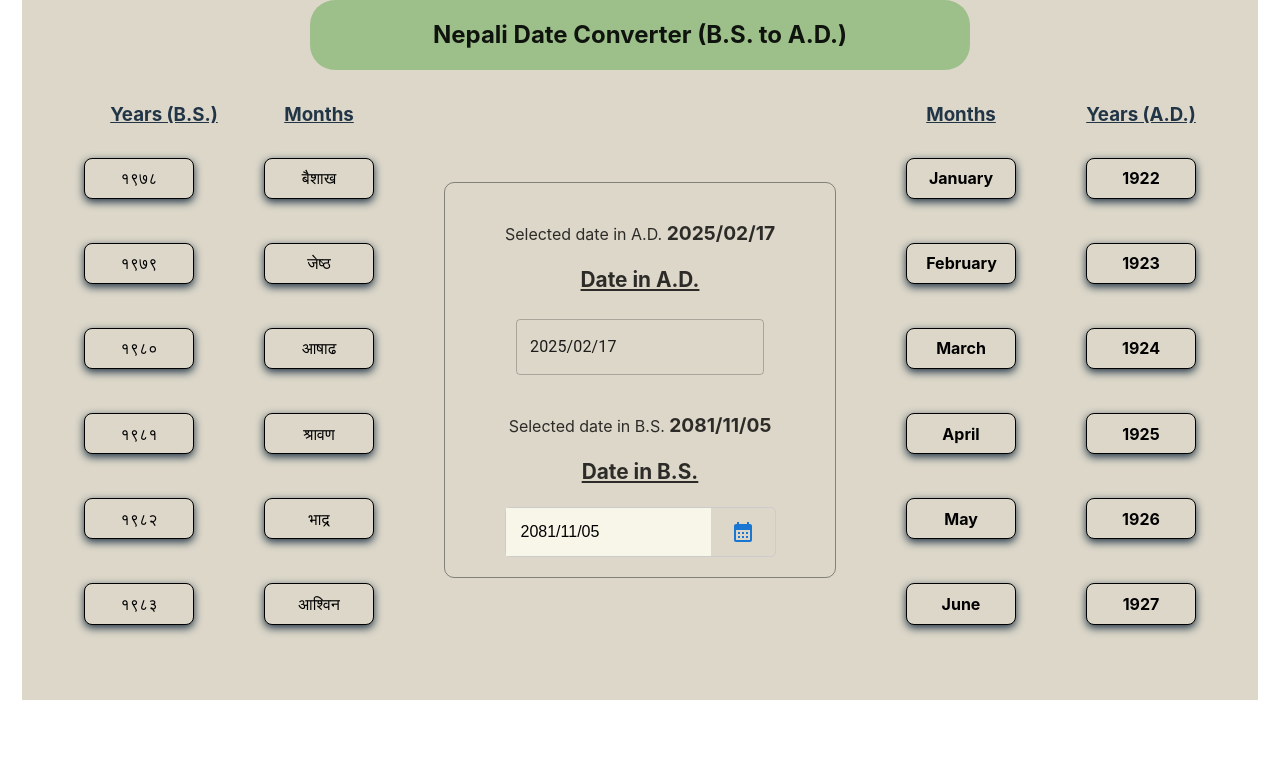
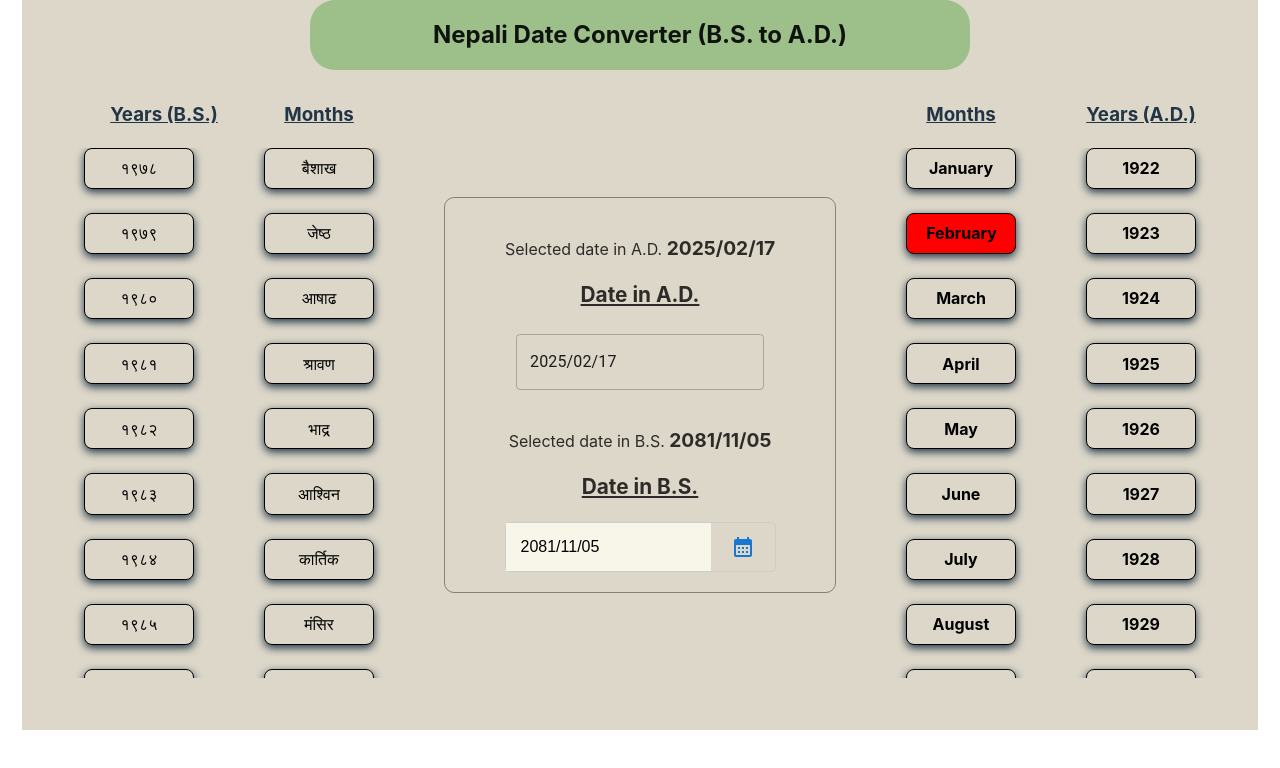
Before and after one commit to bipin-Pariyar2003/Nepali-Date-Picker, a React (Vite) app: page / in a window 1280 px wide. Shown: the top 768 px of the page. Built offline with nearby package versions, Linux system fonts and the light colour scheme.

Commit message:
highlighted current year and current month

```diff
--- a/src/Views/AdView/index.jsx
+++ b/src/Views/AdView/index.jsx
@@ -1,8 +1,15 @@
 import React from "react";
-import { bs2adHandler, bsYearToAdYear } from "utils";
+import { bsYearToAdYear } from "utils";
 import { calendar_data, en } from "assets/RNepaliCalendar/data";
 
 const AdView = () => {
+  const currentEngYear = new Date().getFullYear();
+  console.log("Current year: ", currentEngYear);
+  console.log("Type of year: ", typeof currentEngYear);
+  const currentEngMonth = new Date().getMonth();
+  console.log("Current Month: ", currentEngMonth);
+  console.log("Type of month: ", typeof currentEngMonth);
+
   return (
     <>
       {/* showing the months  */}
@@ -16,7 +23,7 @@ const AdView = () => {
             marginTop: "0px",
             display: "flex",
             flexDirection: "column",
-            height: "500px",
+            height: "530px",
             overflowY: "auto",
           }}
         >
@@ -27,6 +34,8 @@ const AdView = () => {
                   style={{
                     textAlign: "center",
                     margin: "10px",
+                    marginTop: "0px",
+                    marginBottom: "0px",
                     display: "flex",
                     alignItems: "center",
                     flexDirection: "column",
@@ -36,7 +45,14 @@ const AdView = () => {
                     padding: "0px",
                   }}
                 >
-                  <button className="year-month-button" value={index + 1}>
+                  <button
+                    className={
+                      +currentEngMonth === index
+                        ? "highlight-year-month"
+                        : "year-month-button"
+                    }
+                    value={index + 1}
+                  >
                     {month}
                   </button>
                 </div>
@@ -54,7 +70,7 @@ const AdView = () => {
           style={{
             display: "flex",
             flexDirection: "column",
-            height: "500px",
+            height: "530px",
             overflowY: "auto",
           }}
         >
@@ -70,6 +86,8 @@ const AdView = () => {
                   style={{
                     textAlign: "center",
                     margin: "10px",
+                    marginTop: "0px",
+                    marginBottom: "0px",
                     display: "flex",
                     alignItems: "center",
                     flexDirection: "column",
@@ -79,7 +97,14 @@ const AdView = () => {
                     padding: "0",
                   }}
                 >
-                  <button className="year-month-button" value={year}>
+                  <button
+                    className={
+                      currentEngYear === +engYear
+                        ? "highlight-year-month"
+                        : "year-month-button"
+                    }
+                    value={year}
+                  >
                     {engYear}
                   </button>
                 </div>
--- a/src/Views/BsView/index.jsx
+++ b/src/Views/BsView/index.jsx
@@ -2,8 +2,10 @@ import React from "react";
 import { np, calendar_data } from "assets/RNepaliCalendar/data";
 import { getCurrentBS, toNepaliNumber } from "assets/RNepaliCalendar";
 const BsView = () => {
-  // const currentNepaliMonth = getCurrentBS.month();
-  // const currentNepaliYear = getCurrentBS.year();
+  const currentBS = getCurrentBS();
+  const currentNepaliYear = currentBS.year;
+  const currentNepaliMonth = currentBS.month;
+
   return (
     <>
       {/* showing the years  */}
@@ -13,7 +15,7 @@ const BsView = () => {
           style={{
             display: "flex",
             flexDirection: "column",
-            height: "500px",
+            height: "530px",
             overflowY: "auto",
             marginTop: "0px",
             marginRight: "50px",
@@ -27,6 +29,8 @@ const BsView = () => {
                   style={{
                     textAlign: "center",
                     margin: "10px",
+                    marginTop: "0px",
+                    marginBottom: "0px",
                     display: "flex",
                     alignItems: "center",
                     flexDirection: "column",
@@ -36,7 +40,14 @@ const BsView = () => {
                     padding: "0",
                   }}
                 >
-                  <button className="year-month-button" value={year}>
+                  <button
+                    className={
+                      +year === currentNepaliYear
+                        ? "highlight-year-month"
+                        : "year-month-button"
+                    }
+                    value={year}
+                  >
                     {nepaliYear}
                   </button>
                 </div>
@@ -56,7 +67,7 @@ const BsView = () => {
             marginTop: "0px",
             display: "flex",
             flexDirection: "column",
-            height: "500px",
+            height: "530px",
 
             overflowY: "auto",
           }}
@@ -68,6 +79,8 @@ const BsView = () => {
                   style={{
                     textAlign: "center",
                     margin: "10px",
+                    marginTop: "0px",
+                    marginBottom: "0px",
                     display: "flex",
                     alignItems: "center",
                     flexDirection: "column",
@@ -77,7 +90,14 @@ const BsView = () => {
                     padding: "0px",
                   }}
                 >
-                  <button className="year-month-button" value={index + 1}>
+                  <button
+                    value={index + 1}
+                    className={
+                      +currentNepaliMonth === index + 1
+                        ? "highlight-year-month"
+                        : "year-month-button"
+                    }
+                  >
                     {month}
                   </button>
                 </div>
--- a/src/index.css
+++ b/src/index.css
@@ -120,3 +120,12 @@ h2 {
   box-shadow: #213547 0px 3px 8px;
   margin: 0;
 }
+
+.highlight-year-month {
+  width: 110px;
+  font-weight: bold;
+  background-color: red;
+  border: 1px solid black;
+  box-shadow: #213547 0px 3px 8px;
+  margin: 0;
+}
```
